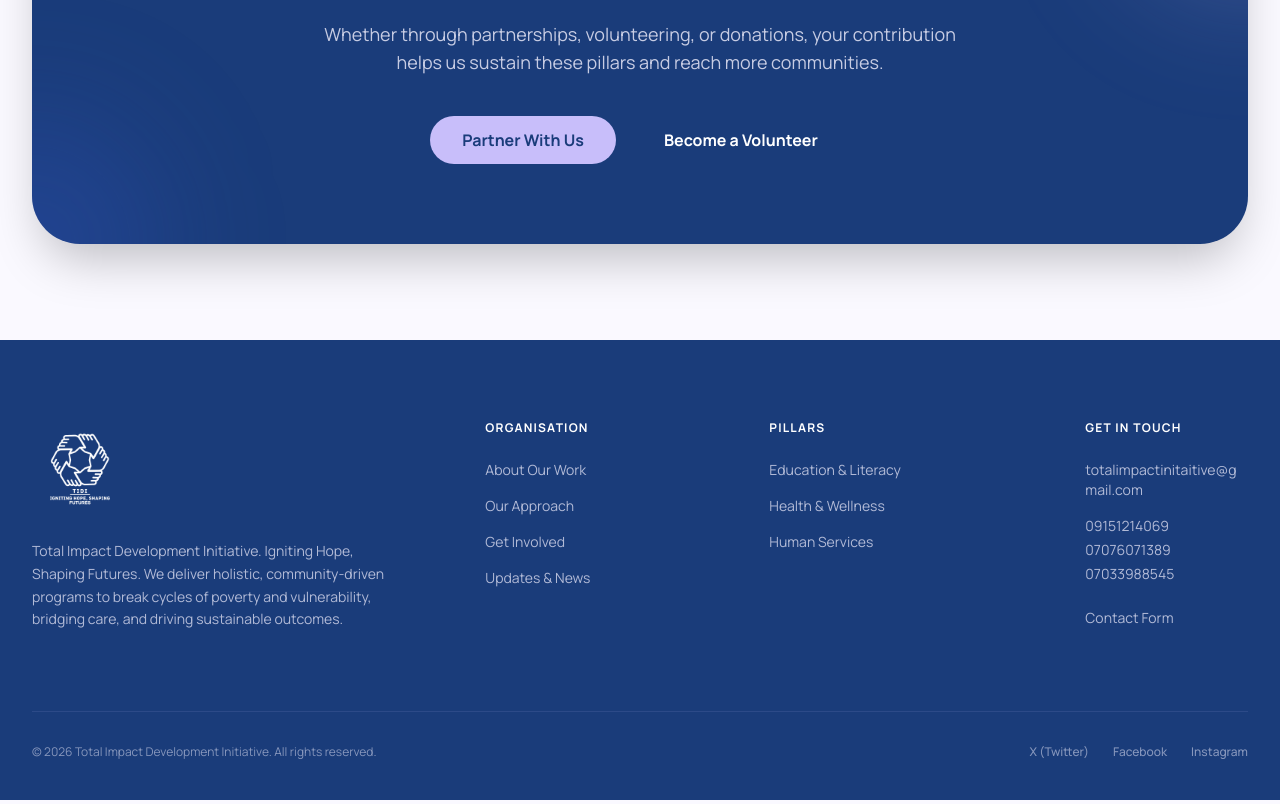
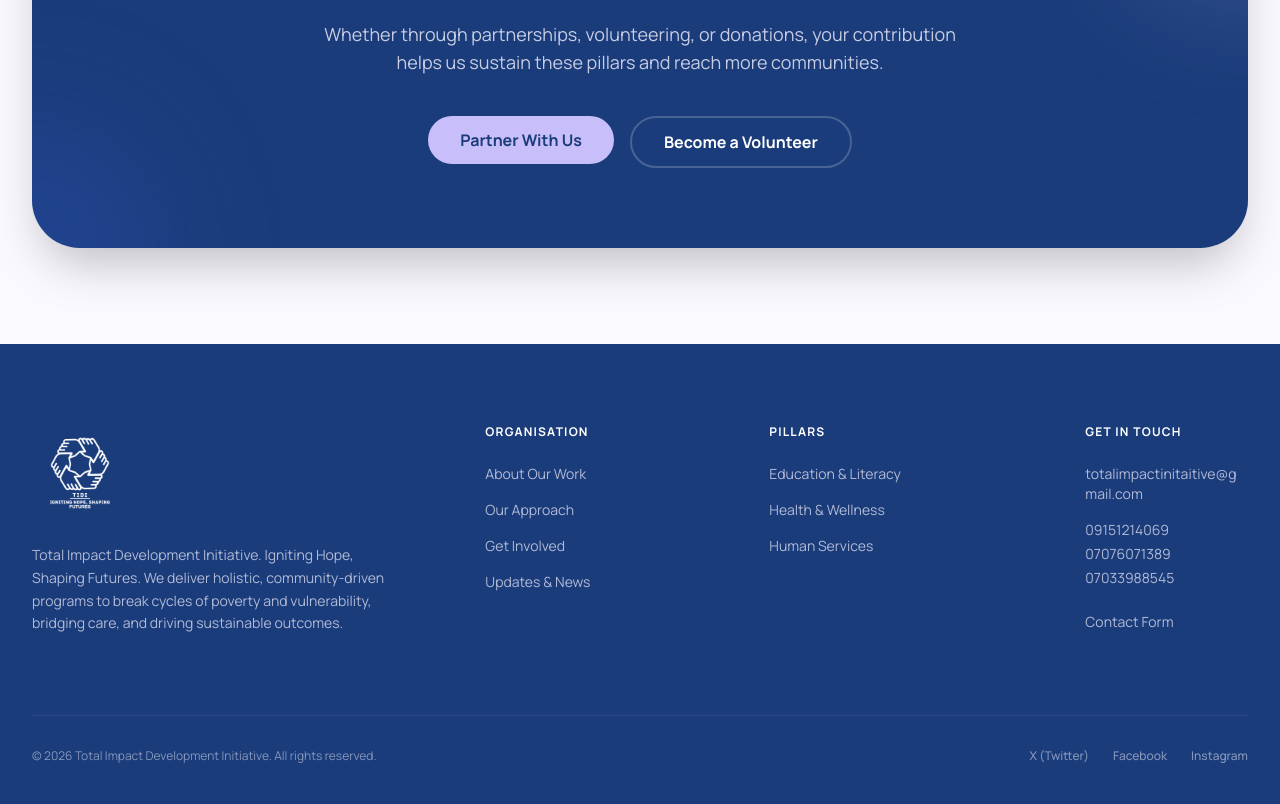
Before and after one commit to olivesp24-commits/TIDI, a Next.js app: page /pillars in a window 1280 px wide. Shown: the part 1367-2171 px from the top of the page. Built offline with nearby package versions, Linux system fonts and the light colour scheme; a web font is replaced by a local one.

Commit message:
TIDI website build

```diff
--- a/src/app/pillars/page.tsx
+++ b/src/app/pillars/page.tsx
@@ -124,7 +124,7 @@ export default function PillarsPage() {
                 </Button>
               </Link>
               <Link href="/get-involved?type=volunteer">
-                <Button variant="outline" className="w-full sm:w-auto rounded-full px-8 py-3 text-white border-white/20 hover:bg-white/10">
+                <Button variant="secondary" className="w-full sm:w-auto rounded-full px-8 py-3 text-white border-white/20 hover:bg-white/10">
                   Become a Volunteer
                 </Button>
               </Link>
```
